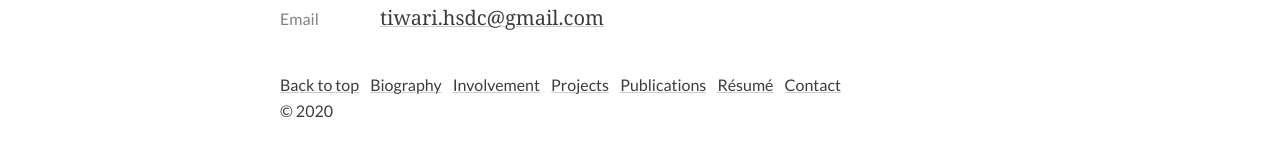
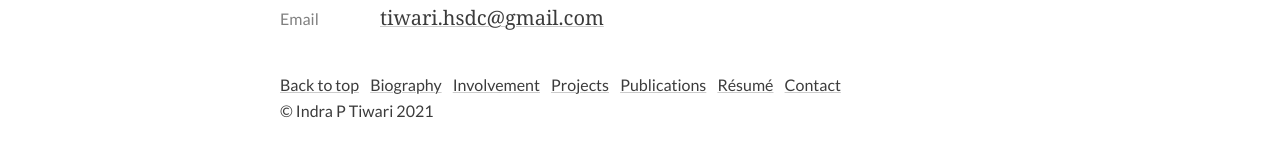
Before and after one commit to PrabhabTiwari/website-ipt, a Jekyll site: the page built from index.htm, in a window 1280 px wide. Shown: the part 652-809 px from the top of the page. Built offline with Jekyll 4.4.1, drawn with Linux system fonts in a browser that asks for light colours; part of the change alters nothing that is shown.

Commit message:
Fixed Issues

```diff
--- a/_config.yml
+++ b/_config.yml
@@ -18,12 +18,10 @@
 # You can create any custom variable you would like, and they will be accessible
 # in the templates via {{ site.myvariable }}.
 
-title: Prof. Indra Prasad Tiwari, PhD
+title: Professor Indra P Tiwari, PhD
 email: tiwari.hsdc@gmail.com
 description: >- # this means to ignore newlines until "baseurl:"
-  Write an awesome description for your new site here. You can edit this
-  line in _config.yml. It will appear in your document head meta (for
-  Google search results) and in your feed.xml site description.
+  Professor, Independent Scholar and Development Planning & Human Settlements Expert
 baseurl: "" # the subpath of your site, e.g. /blog
 url: "https://indratiwari.com.np" # the base hostname & protocol for your site, e.g. http://example.com
 twitter_username: jekyllrb
--- a/_includes/footer.html
+++ b/_includes/footer.html
@@ -1,16 +1,16 @@
 <footer role="contentinfo">
     <div>
         <a href="#">Back to top</a>
-        <a href="{{ '/about' | prepend: site.baseurl }}">Biography</a>
-        <a href="{{ '/involvement' | prepend: site.baseurl }}">Involvement</a>
-        <a href="{{ '/projects' | prepend: site.baseurl }}">Projects</a>
-        <!-- <a href="{{ '/research' | prepend: site.baseurl }}">Research Papers</a>
-        <a href="{{ '/conferences' | prepend: site.baseurl }}">Conferences</a> -->
-        <a href="{{ '/publications' | prepend: site.baseurl }}">Publications</a>
+        <a href="{{ '/about' | prepend: site.url }}">Biography</a>
+        <a href="{{ '/involvement' | prepend: site.url }}">Involvement</a>
+        <a href="{{ '/projects' | prepend: site.url }}">Projects</a>
+        <!-- <a href="{{ '/research' | prepend: site.url }}">Research Papers</a>
+        <a href="{{ '/conferences' | prepend: site.url }}">Conferences</a> -->
+        <a href="{{ '/publications' | prepend: site.url }}">Publications</a>
         <a href="{{ '/assets/files/CV_Indra_P_TIWARI_for_Website-2020.pdf' | prepend: site.url }}" target="_blank">Résumé</a>
         <a href="{{ '#contact' | prepend: site.url }}">Contact</a>
     </div>
     <div>
-        &copy; 2020
+        &copy; Indra P Tiwari 2021
     </div>
 </footer>
--- a/_includes/header.html
+++ b/_includes/header.html
@@ -1,15 +1,15 @@
 <header role="banner">
     <nav role="navigation">
-        <h1><a href="{{ site.baseurl }}" class="logo">Professor Indra P Tiwari, PhD</a></h1>
+        <h1><a href="{{ site.url }}" class="logo">Professor Indra P Tiwari, PhD</a></h1>
         <ul>
-            <li><a href="{{ '/about' | prepend: site.baseurl }}">Biography</a></li>
-            <li><a href="{{ '/involvement' | prepend: site.baseurl }}">Involvement</a></li>
-            <li><a href="{{ '/projects' | prepend: site.baseurl }}">Projects</a></li>
+            <li><a href="{{ '/about' | prepend: site.url }}">Biography</a></li>
+            <li><a href="{{ '/involvement' | prepend: site.url }}">Involvement</a></li>
+            <li><a href="{{ '/projects' | prepend: site.url }}">Projects</a></li>
             <!-- <li><a href="{{ '/research' | prepend: site.baseurl }}">Research Papers</a></li>
             <li><a href="{{ '/conferences' | prepend: site.baseurl }}">Conferences</a></li> -->
-            <li><a href="{{ '/publications' | prepend: site.baseurl }}">Publications</a></li>
-            <li><a href="{{ '/assets/files/CV_Indra_P_TIWARI_for_Website-2020.pdf' | prepend: site.baseurl }}" target="_blank">Résumé</a></li>
-            <li><a href="{{ '#contact' | prepend: site.baseurl }}">Contact</a></li>
+            <li><a href="{{ '/publications' | prepend: site.url }}">Publications</a></li>
+            <li><a href="{{ '/assets/files/CV_Indra_P_TIWARI_for_Website-2020.pdf' | prepend: site.url }}" target="_blank">Résumé</a></li>
+            <li><a href="{{ '#contact' | prepend: site.url }}">Contact</a></li>
         </ul>
     </nav>
 </header>
--- a/_layouts/base.html
+++ b/_layouts/base.html
@@ -9,10 +9,10 @@ description: >
 <meta charset="utf-8">
 <meta http-equiv="X-UA-Compatible" content="IE=edge">
 <meta name="viewport" content="width=device-width, initial-scale=1">
-<link rel="stylesheet" href="{{ '/assets/css/screen.css' | prepend: site.baseurl }}">
+<link rel="stylesheet" href="{{ '/assets/css/screen.css' | prepend: site.url }}">
 <meta name="author" content="Indra Prasad Tiwari">
 <link rel="canonical" href="https://www.indratiwari.com.np/">
-<link rel="stylesheet" href="{{ '/assets/css/screen.css' | prepend: site.baseurl }}" type="text/css">
+<link rel="stylesheet" href="{{ '/assets/css/screen.css' | prepend: site.url }}" type="text/css">
 <link href="https://fonts.googleapis.com/css?family=Lato&display=swap" rel="stylesheet">
 <link href="https://fonts.googleapis.com/css?family=Prata&display=swap" rel="stylesheet">
 <!-- Global site tag (gtag.js) - Google Analytics -->
@@ -30,15 +30,15 @@ description: >
 {% else %}
 <title>{% if page.title %}{{ page.title | escape }} - {% endif %}{{ site.title | escape }}</title>
 {% endif %}
-<meta name="title" content="Indra Prasad Tiwari · Home">
-<meta name="description" content="Indra Prasad Tiwari’s Personal Website">
+<meta name="title" content="Professor Indra P Tiwari, PhD">
+<meta name="description" content="Professor, Independent Scholar and Development Planning & Human Settlements Expert">
 <meta name="author" content="Indra Prasad Tiwari">
 <link rel="canonical" href="https://www.indratiwari.com.np/">
 
 <meta property="og:type" content="website">
 <meta property="og:url" content="https://www.indratiwari.com.np/">
-<meta property="og:title" content="Indra Prasad Tiwari · Home">
-<meta property="og:description" content="Indra Prasad Tiwari’s Personal Website">
+<meta property="og:title" content="Professor Indra P Tiwari, PhD">
+<meta property="og:description" content="Professor, Independent Scholar and Development Planning & Human Settlements Expert">
 <meta property="og:image" content="https://indratiwari.com.np/assets/img/indratiwari.png">
 </head>
 <body>
```
